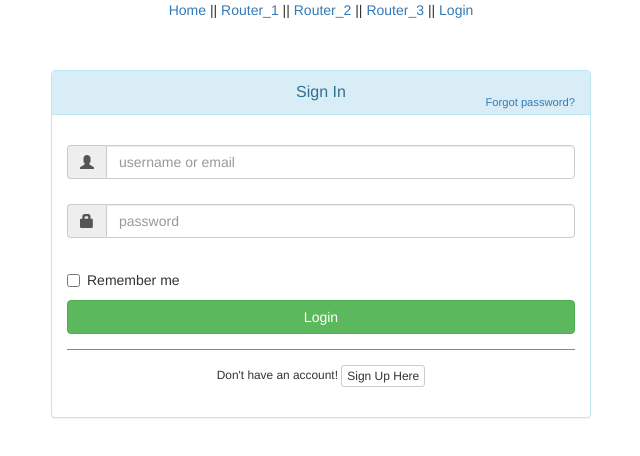
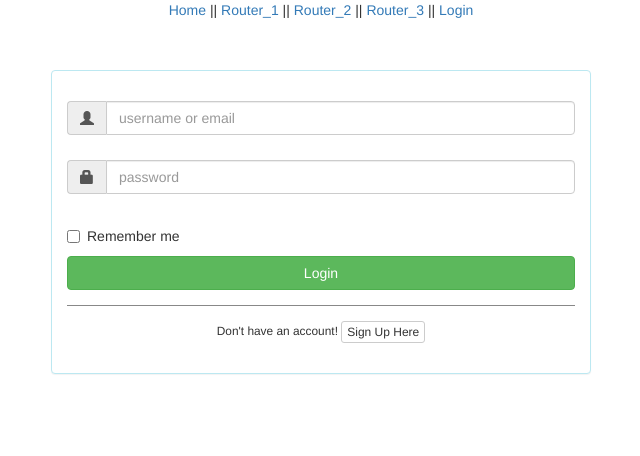
Before and after one commit to deepan094/firstNG2_basics, an Angular app: page /login in a window 1280 px wide. Shown: the top 456 px of the page, without its empty margins (319-959 px from the left). Built offline with nearby package versions, Linux system fonts and the light colour scheme; what @angular/Http would draw is missing.

Commit message:
Removed forget password

```diff
--- a/src/app/login/login.component.html
+++ b/src/app/login/login.component.html
@@ -1,10 +1,6 @@
     <div class="container">
         <div id="loginbox" style="margin-top:50px;" class="mainbox col-md-6 col-md-offset-3 col-sm-8 col-sm-offset-2">
             <div class="panel panel-info" >
-                    <div class="panel-heading">
-                        <div class="panel-title">Sign In</div>
-                        <div style="float:right; font-size: 80%; position: relative; top:-10px"><a href="#">Forgot password?</a></div>
-                    </div>
 
                     <div style="padding-top:30px" class="panel-body" >
 
```
